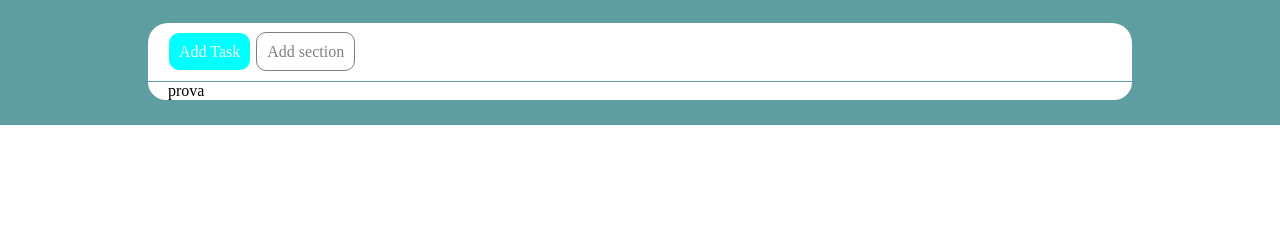
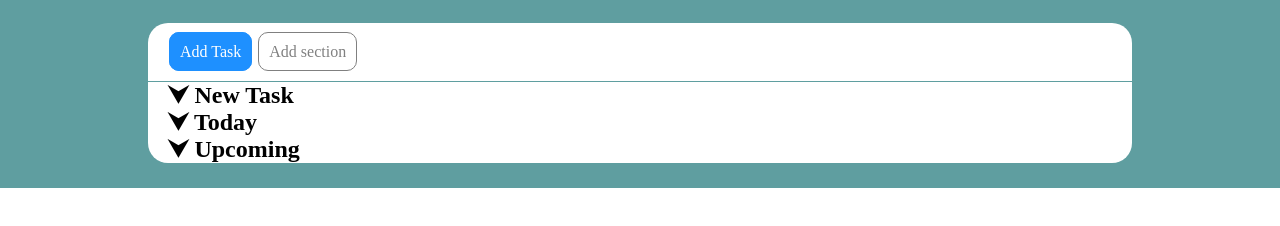
Before and after one commit to francescocifaldi/html-css-toboolist, a plain HTML site: page index.html in a window 1280 px wide. Shown: the part 60-286 px from the top of the page. Drawn offline with Linux system fonts and the light colour scheme.

Commit message:
ADD sections

```diff
--- a/css/style.css
+++ b/css/style.css
@@ -50,7 +50,8 @@ main{
 }
 
 #add-task{
-    background-color: aqua;
+    background-color: dodgerblue;
+    border: 1px solid dodgerblue;
     color: white;
 }
 
--- a/index.html
+++ b/index.html
@@ -20,7 +20,9 @@
                     <div class="top-button" id="add-section">Add section</div>
                 </div>
                 <div class="content-main">
-                    prova
+                    <h2>&#x2B9F; New Task</h2>
+                    <h2>&#x2B9F; Today</h2>
+                    <h2>&#x2B9F; Upcoming</h2>
                 </div>
             </div>
         </div>
```
